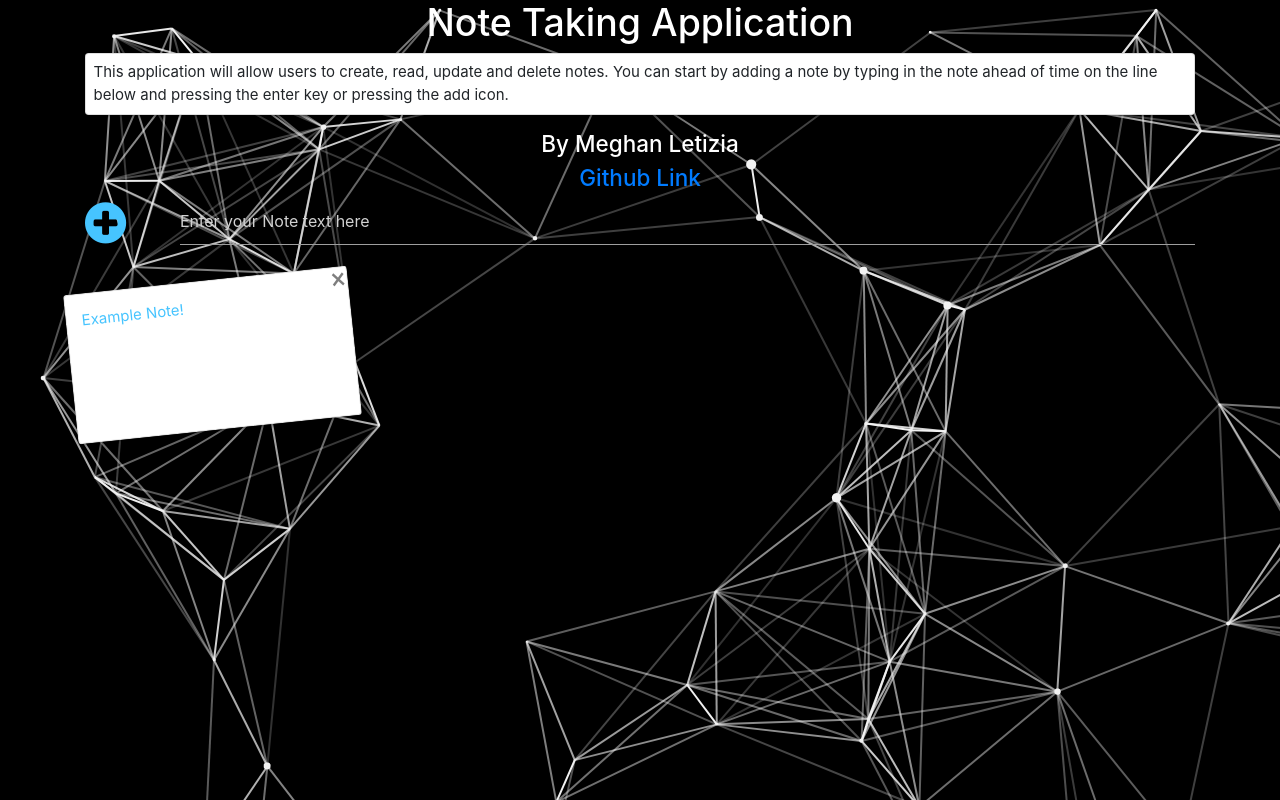
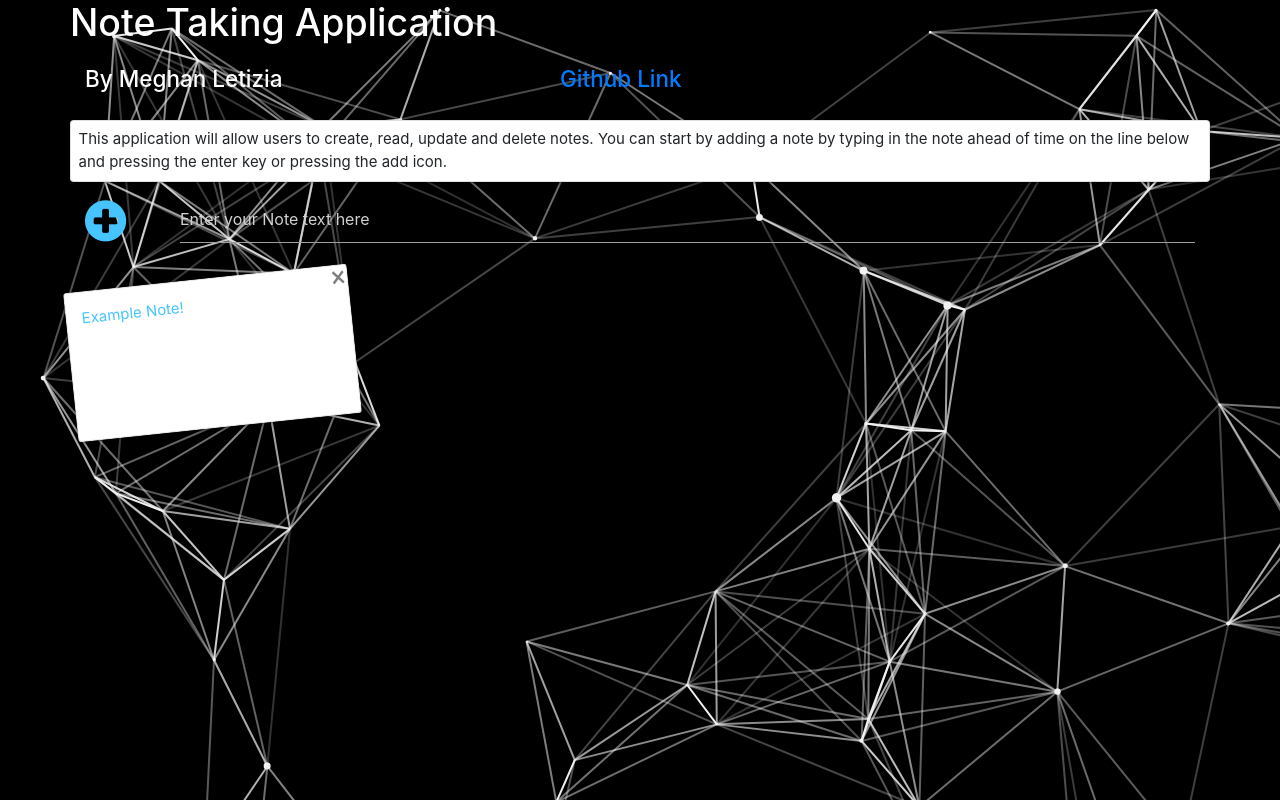
Before and after one commit to megletizia/note-taking-app, a React (Create React App) app: page / in a window 1280 px wide. Built offline with nearby package versions, Linux system fonts and the light colour scheme.

Commit message:
Styling changes for rows and columns

```diff
--- a/src/App.js
+++ b/src/App.js
@@ -28,20 +28,22 @@ class App extends Component {
     return (
       // Front page of application when it is first opened
       <div className="container">
-        <h1 className="cw">Note Taking Application</h1>
-        <p className="card intro">
+        <h1 className="cw row">Note Taking Application</h1>
+        <div className="row">
+          <h4 className="white-text col-sm-5">By Meghan Letizia</h4>
+          <a
+            className="col-sm-7"
+            href="https://github.com/megletizia/note-taking-app"
+          >
+            <h4>Github Link</h4>
+          </a>
+        </div>
+        <p className="card intro row">
           This application will allow users to create, read, update and delete
           notes. You can start by adding a note by typing in the note ahead of
           time on the line below and pressing the enter key or pressing the add
           icon.
         </p>
-        <h4 className="cw ">By Meghan Letizia</h4>
-        <a
-          className="center"
-          href="https://github.com/megletizia/note-taking-app"
-        >
-          <h4>Github Link</h4>
-        </a>
         <AddNote addNote={this.addNote} />
         <Notes notes={this.state.notes} deleteNote={this.deleteNote} />
       </div>
```
